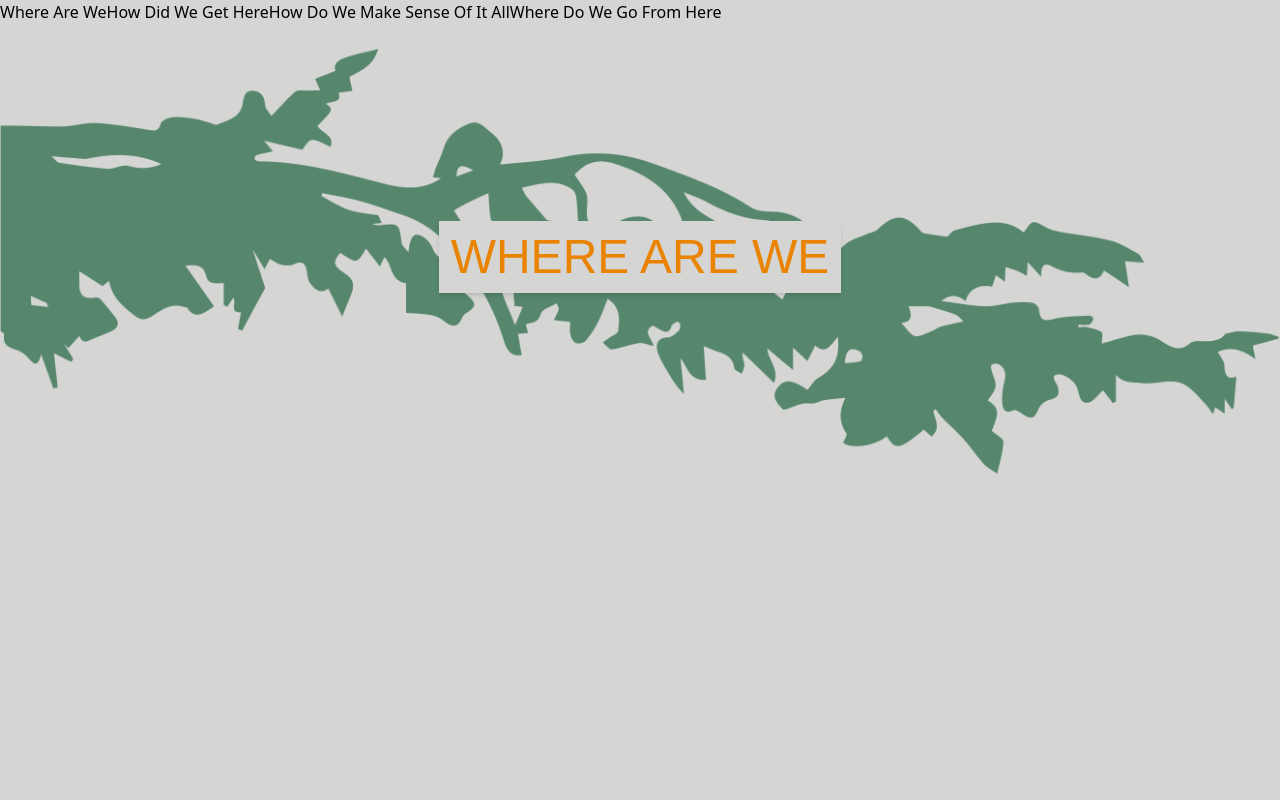
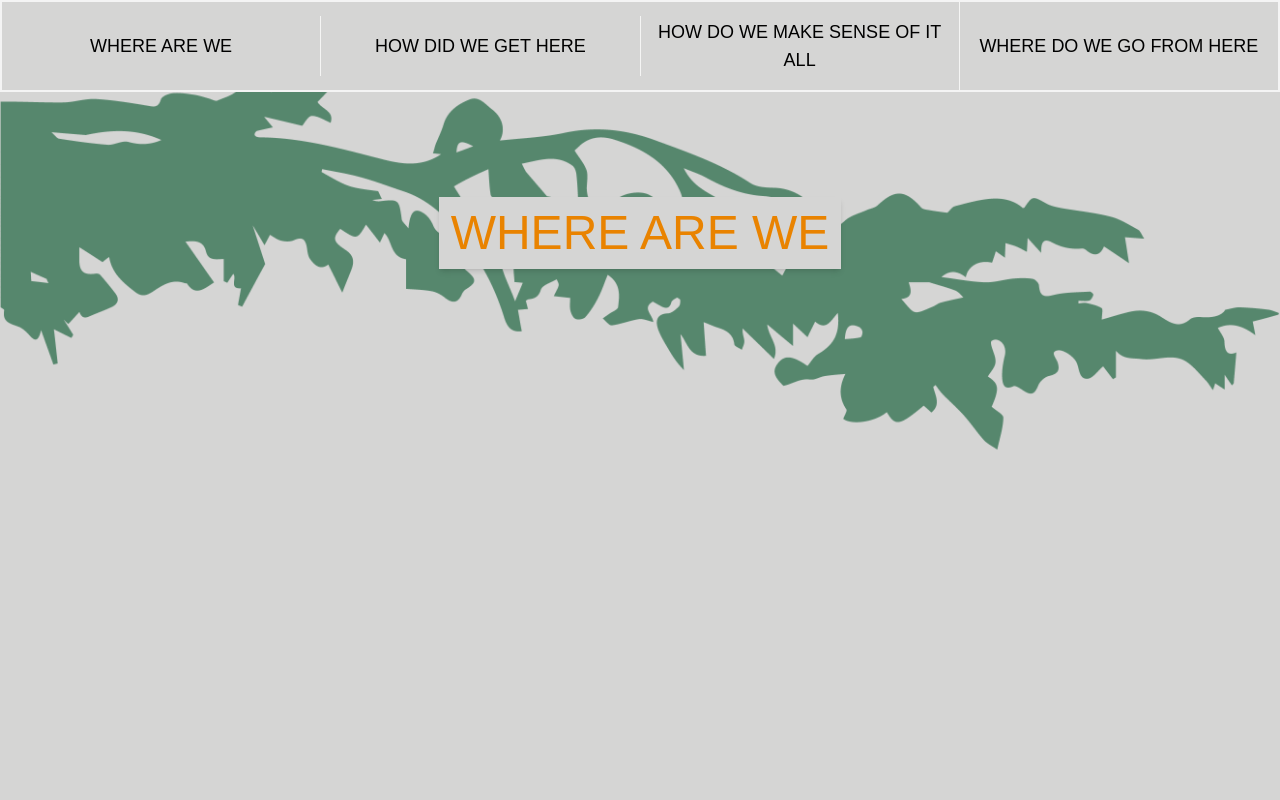
Before and after one commit to nikolajsvv/environmental-humanities, a React (Vite) app: page / in a window 1280 px wide. Shown: the top 800 px of the page. Built offline with nearby package versions, Linux system fonts and the light colour scheme; a web font is replaced by a local one.

Commit message:
NavBar responsive design update

```diff
--- a/package.json
+++ b/package.json
@@ -11,7 +11,8 @@
   },
   "dependencies": {
     "react": "^18.2.0",
-    "react-dom": "^18.2.0"
+    "react-dom": "^18.2.0",
+    "react-icons": "^4.8.0"
   },
   "devDependencies": {
     "@types/react": "^18.0.28",
--- a/src/App.jsx
+++ b/src/App.jsx
@@ -5,7 +5,9 @@ import HowDidWeGetHere from './components/Sections/HowDidWeGetHere/HowDidWeGetHe
 import WhereAreWe from './components/Sections/WhereAreWe/WhereAreWe'
 import WhereDoWeGoFromHere from './components/Sections/WhereDoWeGoFromHere/WhereDoWeGoFromHere'
 import HowDoWeMakeSenseOfItAll from './components/Sections/HowDoWeMakeSenseOfItAll/HowDoWeMakeSenseOfItAll'
-function App() {
+// import Header from './components/Header/Header'
+
+const App = () => {
   return (
     <>
     <NavBar/>
--- /dev/null
+++ b/src/components/Header/Header.jsx
@@ -0,0 +1,9 @@
+const Header = () => {
+  return(
+    <div className='bg-primary-green text-xl'>
+      Changing Planet
+    </div>
+  )
+}
+
+export default Header;
--- a/src/components/NavBar/NavBar.jsx
+++ b/src/components/NavBar/NavBar.jsx
@@ -1,12 +1,46 @@
+import { useState } from 'react';
+import { FaBars, FaTimes } from 'react-icons/fa';
 
-function NavBar() {
-  return(
-    <div className='flex '>
-      <div className="">Where Are We</div>
-      <div className="">How Did We Get Here</div>
-      <div className="">How Do We Make Sense Of It All</div>
-      <div className="">Where Do We Go From Here</div>
+const NavBar = () => {
+  const [isOpen, setIsOpen] = useState(false);
+
+  const toggleMenu = () => {
+    setIsOpen(!isOpen);
+  };
+
+  return (
+    <div>
+      <nav className="bg-primary-bg w-screen fixed top-0 z-50 hidden md:block">
+        <div className="md:flex justify-around items-center text-sm lg:text-md xl:text-lg font-source-sans-pro font-light uppercase border-2 border-white border-opacity-75">
+          <div className="border-r border-white border-opacity-75 md:flex-1 text-center py-4">
+            <a href="#where-are-we">Where Are We</a>
+          </div>
+          <div className="border-r border-white border-opacity-75 md:flex-1 text-center py-4">
+            <a href="#how-did-we-get-here">How Did We Get Here</a>
+          </div>
+          <div className="border-r border-white border-opacity-75 md:flex-1 text-center py-4">
+            <a href="#how-do-we-make-sense">How Do We Make Sense Of It All </a>
+          </div>
+          <div className="md:flex-1 text-center py-4">
+            <a href="#where-do-we-go-from-here">Where Do We Go From Here</a>
+          </div>
+        </div>
+      </nav>
+      <div className='md:hidden fixed top-0 z-50 w-screen flex justify-end'>
+    <button onClick={toggleMenu} className='pl-5 p-1 pb-2 bg-primary-green rounded-bl-3xl'>
+      {isOpen ? <FaTimes className='h-6 w-6 text-white'/> : <FaBars className='text-white h-6 w-6'/>}
+    </button>
+</div>
+{isOpen && (
+    <div className='md:hidden fixed top-0 z-40 right-0 w-5/6 h-1/2 bg-primary-green font-source-sans-pro text-white font-light text-left uppercase rounded-bl-3xl flex flex-col justify-center pl-5'>
+       <a href='#where-are-we' onClick={toggleMenu} className='text-sm sm:text-2xl md:text-lg py-2 sm:py-3 md:py-4'>Where Are We</a>
+       <a href='#how-did-we-get-here' onClick={toggleMenu} className='text-sm sm:text-2xl md:text-lg py-2 sm:py-3 md:py-4'>How Did We Get Here</a>
+       <a href='#how-do-we-make-sense-of-it-all' onClick={toggleMenu} className='text-sm sm:text-2xl md:text-lg py-2 sm:py-3 md:py-4'>How Do We Make Sense Of It All</a>
+       <a href='#where-do-we-go-from-here' onClick={toggleMenu} className='text-sm sm:text-2xl md:text-lg py-2 sm:py-3 md:py-4'>Where Do We Go From Here</a>
     </div>
-  )
-}
-export default NavBar
+)}
+    </div>
+  );
+};
+
+export default NavBar;
--- a/src/components/Sections/HowDidWeGetHere/HowDidWeGetHere.jsx
+++ b/src/components/Sections/HowDidWeGetHere/HowDidWeGetHere.jsx
@@ -1,6 +1,6 @@
 import SectionTitle from "../SectionTitle";
 
-function HowDidWeGetHere() {
+const HowDidWeGetHere = () => {
   return(
   <div className="h-screen">
     <SectionTitle title='How Did We Get Here'/>
--- a/src/components/Sections/HowDoWeMakeSenseOfItAll/HowDoWeMakeSenseOfItAll.jsx
+++ b/src/components/Sections/HowDoWeMakeSenseOfItAll/HowDoWeMakeSenseOfItAll.jsx
@@ -1,6 +1,6 @@
 import SectionTitle from "../SectionTitle";
 
-function HowDoWeMakeSenseOfItAll() {
+const HowDoWeMakeSenseOfItAll = () => {
   return (
   <div className="h-screen">
     <SectionTitle title='How Do We Make Sense Of It all'/>
--- a/src/components/Sections/Welcome/Welcome.jsx
+++ b/src/components/Sections/Welcome/Welcome.jsx
@@ -1,4 +1,4 @@
-function Welcome() {
+const Welcome = () => {
   return(<div></div>)
 }
 export default Welcome;
--- a/src/components/Sections/WhereAreWe/WhereAreWe.jsx
+++ b/src/components/Sections/WhereAreWe/WhereAreWe.jsx
@@ -1,6 +1,6 @@
 import SectionTitle from "../SectionTitle";
 
-function WhereAreWe() {
+const WhereAreWe = () => {
   return(
   <div className="h-screen">
     <SectionTitle title='Where Are We'/>
--- a/src/components/Sections/WhereDoWeGoFromHere/WhereDoWeGoFromHere.jsx
+++ b/src/components/Sections/WhereDoWeGoFromHere/WhereDoWeGoFromHere.jsx
@@ -1,6 +1,6 @@
 import SectionTitle from "../SectionTitle";
 
-function WhereDoWeGoFromHere() {
+const WhereDoWeGoFromHere = () => {
   return(
   <div className="h-screen">
     <SectionTitle title='Where Do We Go From Here'/>
--- a/tailwind.config.js
+++ b/tailwind.config.js
@@ -6,6 +6,8 @@ export default {
       colors: {
         "primary-orange": "#E98300",
         "primary-bg": "#D5D5D4",
+        "secondary-bg": "#D9D9D9",
+        "primary-green": "#56876D",
       },
       fontFamily: {
         "source-sans-pro": ["Source Sans Pro", "sans-serif"],
```
Also changed, not shown: 1 other file (tests, documents, lock files or other folders).
